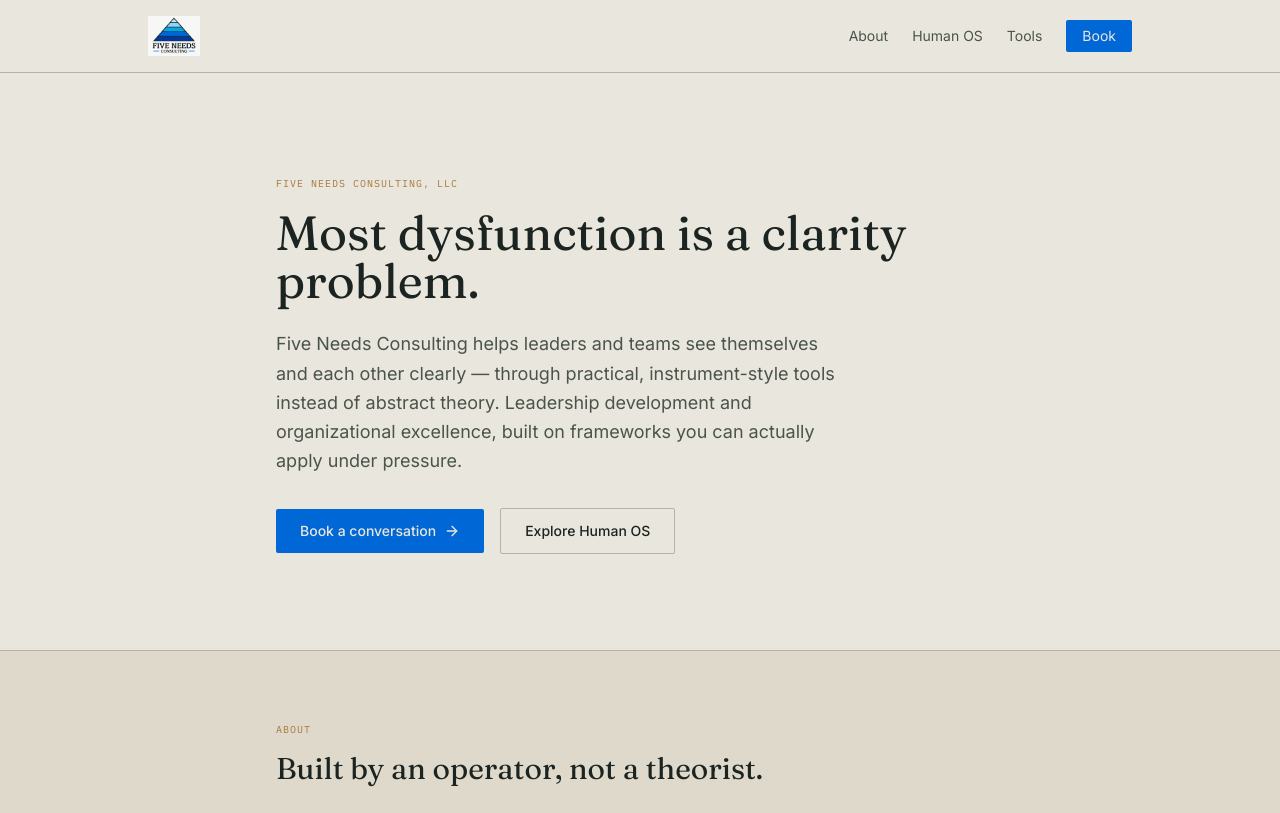
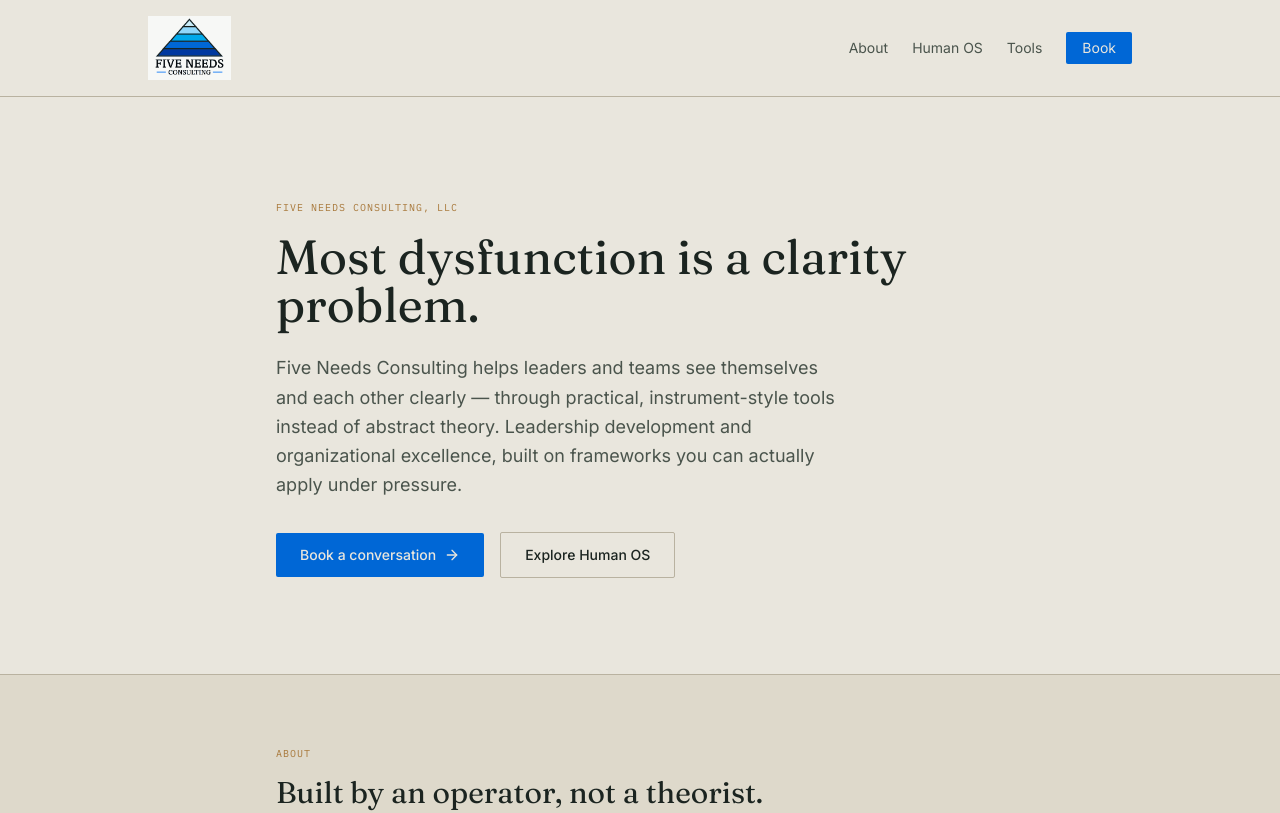
Before and after one commit to fiveneedsconsulting/human-os, a Next.js app: page / in a window 1280 px wide. Shown: the top 813 px of the page. Built offline with nearby package versions, Linux system fonts and the light colour scheme.

Commit message:
Increase nav logo size for legibility
Bump from 52x40 to 83x64 (same aspect ratio) per feedback that it was
too small to read clearly at the original size.

```diff
--- a/components/Nav.jsx
+++ b/components/Nav.jsx
@@ -9,8 +9,8 @@
           <Image
             src="/logo.png"
             alt="Five Needs Consulting"
-            width={52}
-            height={40}
+            width={83}
+            height={64}
             priority
           />
         </Link>
```
